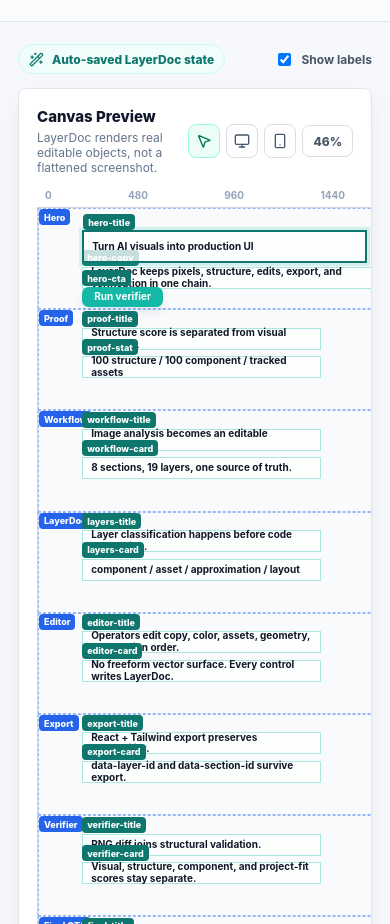
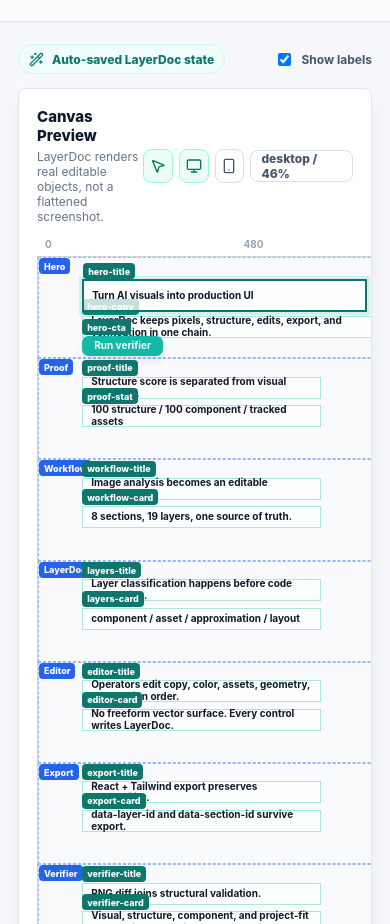
Before and after one commit to Hoshino-wind/ui-codegen-agent, a React (Vite) app: page / in a window 390 px wide. Shown: the part 1940-2864 px from the top of the page. Built offline with nearby package versions, Linux system fonts and the light colour scheme.

Commit message:
Add responsive preview modes

```diff
--- a/src/app/App.tsx
+++ b/src/app/App.tsx
@@ -43,11 +43,10 @@ import {
   type IntakeWorkspace,
   type ManualAnalysisLayerKind
 } from "./intakeWorkspace.js";
+import { createPreviewViewport, type PreviewMode } from "./previewViewport.js";
 import { createSampleHomepageLayerDoc } from "./sampleDocument.js";
 import { createWorkflowSummary, type WorkflowSummaryItem } from "./workflowSummary.js";
 import type { PngIntakeLayerPlan } from "../importers/pngIntake.js";
-
-const canvasScale = 0.46;
 
 const workflowIcons = {
   Image: FileImage,
@@ -116,23 +115,25 @@ function CanvasLayer({
   layer,
   assetUri,
   isSelected,
+  scale,
   showLabels,
   onSelect
 }: {
   layer: LayerNode;
   assetUri?: string;
   isSelected: boolean;
+  scale: number;
   showLabels: boolean;
   onSelect: () => void;
 }) {
   const style = {
-    left: layer.bounds.x * canvasScale,
-    top: layer.bounds.y * canvasScale,
-    width: layer.bounds.width * canvasScale,
-    height: layer.bounds.height * canvasScale,
+    left: layer.bounds.x * scale,
+    top: layer.bounds.y * scale,
+    width: layer.bounds.width * scale,
+    height: layer.bounds.height * scale,
     backgroundColor: layer.style?.backgroundColor,
     color: layer.style?.textColor,
-    borderRadius: layer.style?.borderRadius ? layer.style.borderRadius * canvasScale : undefined
+    borderRadius: layer.style?.borderRadius ? layer.style.borderRadius * scale : undefined
   };
 
   return (
@@ -154,15 +155,20 @@ function CanvasLayer({
 }
 
 function CanvasPreview({
+  previewMode,
   workspace,
   showLabels,
+  onPreviewModeChange,
   onSelectLayer
 }: {
+  previewMode: PreviewMode;
   workspace: EditorWorkspace;
   showLabels: boolean;
+  onPreviewModeChange: (mode: PreviewMode) => void;
   onSelectLayer: (layerId: string) => void;
 }) {
   const assetById = useMemo(() => new Map(workspace.doc.assets.map((asset) => [asset.id, asset])), [workspace.doc.assets]);
+  const viewport = createPreviewViewport({ mode: previewMode, canvas: workspace.doc.canvas });
 
   return (
     <section className="canvas-panel">
@@ -175,27 +181,38 @@ function CanvasPreview({
           <button className="tool active" type="button" aria-label="Select">
             <MousePointer2 size={16} />
           </button>
-          <button className="tool" type="button" aria-label="Desktop preview">
+          <button
+            className={`tool ${previewMode === "desktop" ? "active" : ""}`}
+            type="button"
+            aria-label="Desktop preview"
+            aria-pressed={previewMode === "desktop"}
+            onClick={() => onPreviewModeChange("desktop")}
+          >
             <Monitor size={16} />
           </button>
-          <button className="tool" type="button" aria-label="Mobile preview">
+          <button
+            className={`tool ${previewMode === "mobile" ? "active" : ""}`}
+            type="button"
+            aria-label="Mobile preview"
+            aria-pressed={previewMode === "mobile"}
+            onClick={() => onPreviewModeChange("mobile")}
+          >
             <Smartphone size={16} />
           </button>
-          <span className="zoom-chip">{Math.round(canvasScale * 100)}%</span>
+          <span className="zoom-chip">{previewMode} / {Math.round(viewport.scale * 100)}%</span>
         </div>
       </div>
 
-      <div className="canvas-rulers">
-        <span>0</span>
-        <span>480</span>
-        <span>960</span>
-        <span>1440</span>
+      <div className="canvas-rulers" style={{ width: viewport.display.width }}>
+        {viewport.rulerTicks.map((tick) => (
+          <span key={tick}>{tick}</span>
+        ))}
       </div>
       <div
-        className="layerdoc-canvas"
+        className={`layerdoc-canvas ${previewMode}`}
         style={{
-          width: workspace.doc.canvas.width * canvasScale,
-          height: workspace.doc.canvas.height * canvasScale,
+          width: viewport.display.width,
+          height: viewport.display.height,
           background: workspace.doc.canvas.background ?? "#ffffff"
         }}
       >
@@ -204,10 +221,10 @@ function CanvasPreview({
             className="canvas-section"
             key={section.id}
             style={{
-              left: section.bounds.x * canvasScale,
-              top: section.bounds.y * canvasScale,
-              width: section.bounds.width * canvasScale,
-              height: section.bounds.height * canvasScale
+              left: section.bounds.x * viewport.scale,
+              top: section.bounds.y * viewport.scale,
+              width: section.bounds.width * viewport.scale,
+              height: section.bounds.height * viewport.scale
             }}
           >
             {showLabels ? <span className="section-badge">{section.name}</span> : null}
@@ -219,6 +236,7 @@ function CanvasPreview({
             layer={layer}
             assetUri={assetById.get(layer.assetId ?? "")?.uri}
             isSelected={workspace.selectedLayerId === layer.id}
+            scale={viewport.scale}
             showLabels={showLabels}
             onSelect={() => onSelectLayer(layer.id)}
           />
@@ -606,6 +624,7 @@ function VerifierStrip({ workspace }: { workspace: EditorWorkspace }) {
 export function App() {
   const [workspace, setWorkspace] = useState(() => createEditorWorkspace(createSampleHomepageLayerDoc()));
   const [intake, setIntake] = useState(() => createIntakeWorkspace({ uri: "homepage_source.png", width: 1440, height: 1760 }));
+  const [previewMode, setPreviewMode] = useState<PreviewMode>("desktop");
   const [showLabels, setShowLabels] = useState(true);
   const [lastAction, setLastAction] = useState("Auto-saved LayerDoc state");
   const [uploadError, setUploadError] = useState<string | null>(null);
@@ -701,8 +720,13 @@ export function App() {
           </label>
         </div>
         <CanvasPreview
+          previewMode={previewMode}
           workspace={workspace}
           showLabels={showLabels}
+          onPreviewModeChange={(mode) => {
+            setPreviewMode(mode);
+            setLastAction(`${mode === "mobile" ? "Mobile" : "Desktop"} preview selected`);
+          }}
           onSelectLayer={(layerId) => updateWorkspace(selectWorkspaceLayer(workspace, layerId), `Selected ${layerId}`)}
         />
       </section>
--- /dev/null
+++ b/src/app/previewViewport.ts
@@ -0,0 +1,60 @@
+import type { Canvas } from "../layerdoc/types.js";
+
+export type PreviewMode = "desktop" | "mobile";
+
+export interface PreviewViewportInput {
+  mode: PreviewMode;
+  canvas: Pick<Canvas, "width" | "height">;
+}
+
+export interface PreviewViewport {
+  mode: PreviewMode;
+  frame: {
+    width: number;
+    height: number;
+  };
+  scale: number;
+  display: {
+    width: number;
+    height: number;
+  };
+  rulerTicks: number[];
+}
+
+const mobileFrame = {
+  width: 390,
+  height: 844
+};
+
+function roundDisplay(value: number): number {
+  return Math.round(value * 100) / 100;
+}
+
+function rulerTicks(width: number): number[] {
+  return [0, Math.round(width / 3), Math.round((width / 3) * 2), width];
+}
+
+export function createPreviewViewport(input: PreviewViewportInput): PreviewViewport {
+  const frame =
+    input.mode === "mobile"
+      ? {
+          width: Math.min(mobileFrame.width, input.canvas.width),
+          height: Math.min(mobileFrame.height, input.canvas.height)
+        }
+      : {
+          width: input.canvas.width,
+          height: input.canvas.height
+        };
+  const scale = input.mode === "mobile" ? 0.72 : 0.46;
+
+  return {
+    mode: input.mode,
+    frame,
+    scale,
+    display: {
+      width: roundDisplay(frame.width * scale),
+      height: roundDisplay(frame.height * scale)
+    },
+    rulerTicks: rulerTicks(frame.width)
+  };
+}
--- a/src/app/styles.css
+++ b/src/app/styles.css
@@ -699,6 +699,8 @@ button {
 .zoom-chip {
   display: inline-flex;
   align-items: center;
+  min-width: 96px;
+  justify-content: center;
   height: 32px;
   padding: 0 10px;
   border: 1px solid #d7dee8;
@@ -725,6 +727,12 @@ button {
   overflow: hidden;
   border: 1px solid #cbd5e1;
   background: #f8fafc;
+}
+
+.layerdoc-canvas.mobile {
+  border-color: #0f766e;
+  border-radius: 18px;
+  box-shadow: 0 12px 24px rgba(15, 118, 110, 0.12);
 }
 
 .canvas-section {
```
Also changed, not shown: 2 other files (tests, documents, lock files or other folders).
